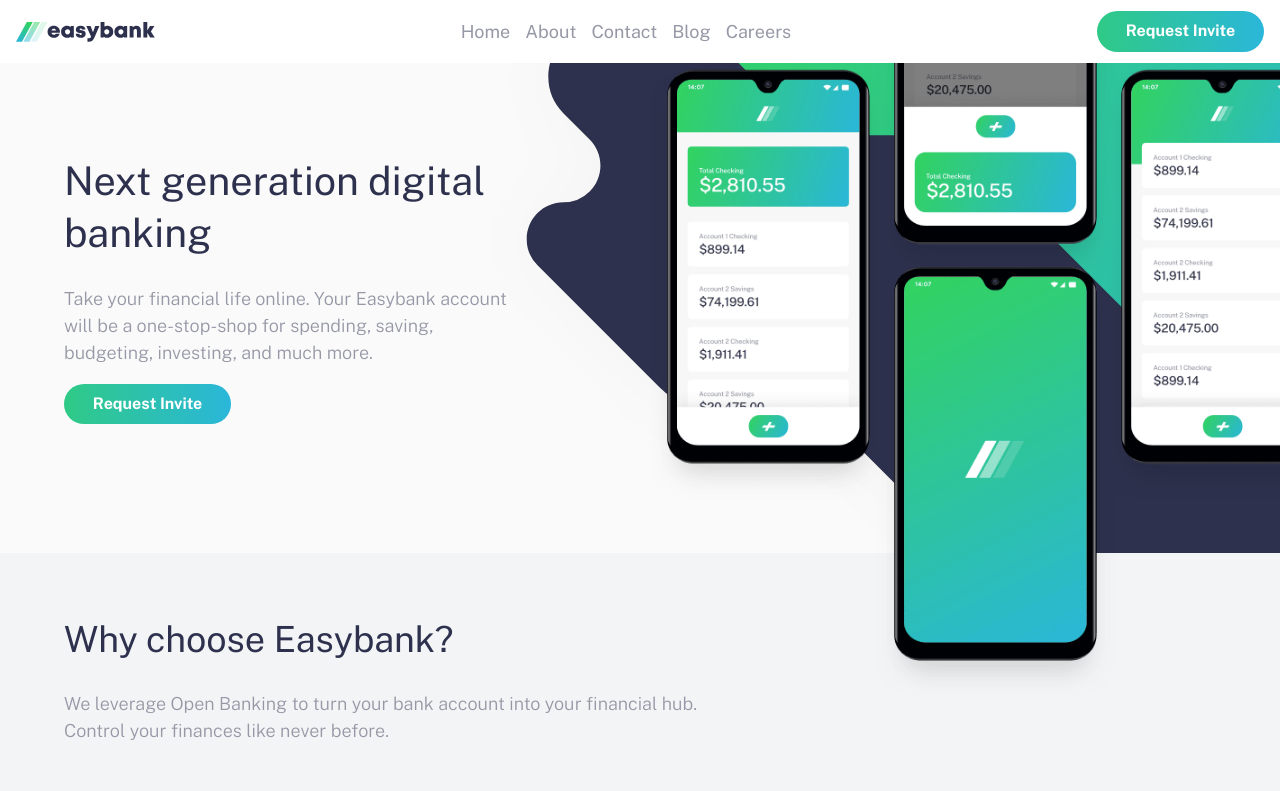
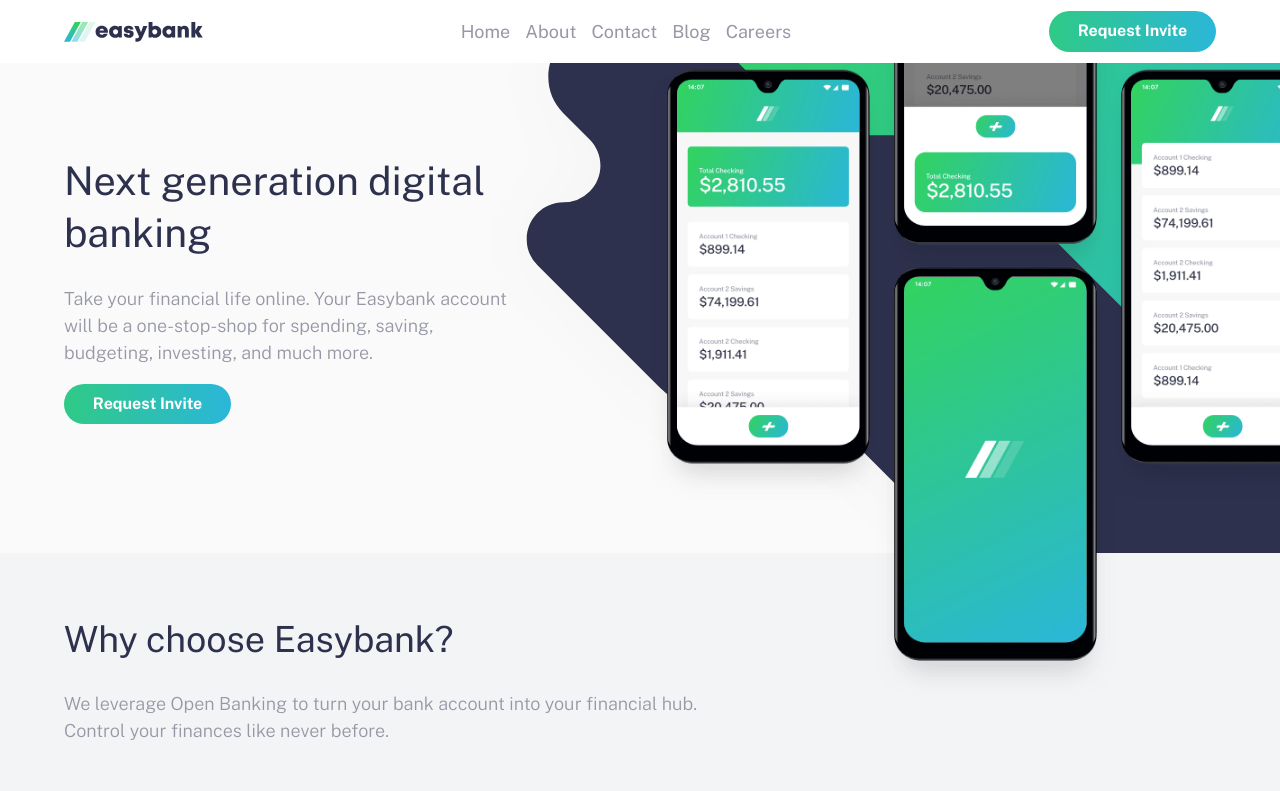
Before and after one commit to dacitto/Easybank-landing-page, a plain HTML site: page index.html in a window 1280 px wide. Shown: the top 791 px of the page. Drawn offline with nearby package versions, Linux system fonts and the light colour scheme.

Commit message:
fix navbar container size

```diff
--- a/css/style.scss
+++ b/css/style.scss
@@ -102,17 +102,23 @@
 a:hover{
     color: var(--Lime-Green) !important;
 }
-.header{
+header{
     position: fixed;
-    align-items: center;
     box-sizing: border-box;
     top: 0;
     left: 0;
-    z-index: 2;
+    z-index:3 ;
     width: 100%;
-    padding:1rem;
+    padding: 1rem 0 ;
+
     background-color: #fff;
-    justify-content: space-between;
+    .header{
+        display: flex;
+        justify-content: space-between;
+        align-items: center;
+
+    }
+
 }
 
 .nav{
@@ -219,6 +225,8 @@
         box-shadow: 0 0 10px 2px rgba(#888, 0.08);
         background-color: #fff;
         display: grid;
+        grid-template-rows: auto auto 1.2fr 2fr;
+        align-items: flex-start;
         overflow:hidden;
         padding-bottom:40px ;
         *{
@@ -309,9 +317,10 @@
     .desktop-only{
         display: inline-block;
     }
-    .header{
-        padding: 0 1rem;
+    header{
+        padding:0;
     }
+
     .menu-desktop{
        display: flex;
        align-items: center;
--- a/index.html
+++ b/index.html
@@ -19,7 +19,7 @@
 <body>
 <header>
   <div class="container">
-    <div class="flex header">
+    <div class="header">
       <img src="images/logo.svg" alt="website logo" class="logo">
       <img src="images/icon-hamburger.svg" alt="website logo" class="hamburger" id="hamburger">
       <nav class="nav menu-desktop">
@@ -118,7 +118,7 @@
         forced to only receive money in a single …</p>
     </div>
 
-    <div class="card">
+      <div class="card">
       <img src="images/image-restaurant.jpg" alt="restaurant" class="image">
       <h4 class="title">By Claire Robinson</h4>
       <h2 class="title"><a href="#">Receive money in any currency with no fees</a></h2>
@@ -133,11 +133,10 @@
         <p class="paragraph">We want you to enjoy your travels. This is why we don’t charge any fees on purchases
           while you’re abroad. We’ll even show you …</p>
       </div>
-
     <div class="card">
       <img src="images/image-confetti.jpg" alt="money" class="image">
-      <h4 class="title">By Claire Robinson</h4>
-      <h2 class="title">  Our invite-only Beta accounts are now live!</h2>
+      <h4 class="title">By Wilson Hutton</h4>
+      <h2 class="title"><a href="#">Our invite-only Beta accounts are now live!</a></h2>
       <p class="paragraph">After a lot of hard work by the whole team, we’re excited to launch our closed beta.
         It’s easy to request an invite through the site ...</p>
     </div>
```
Also changed, not shown: css/style.css, 1 other file.
